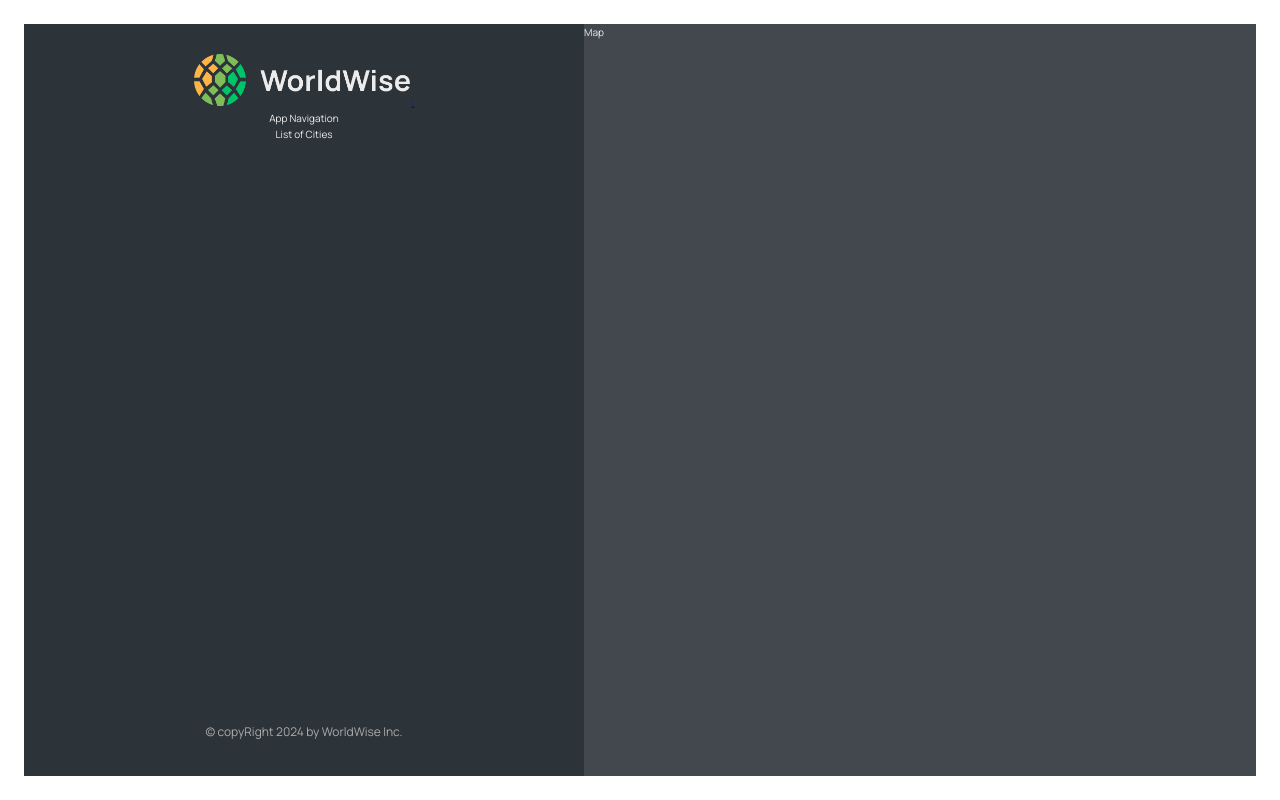
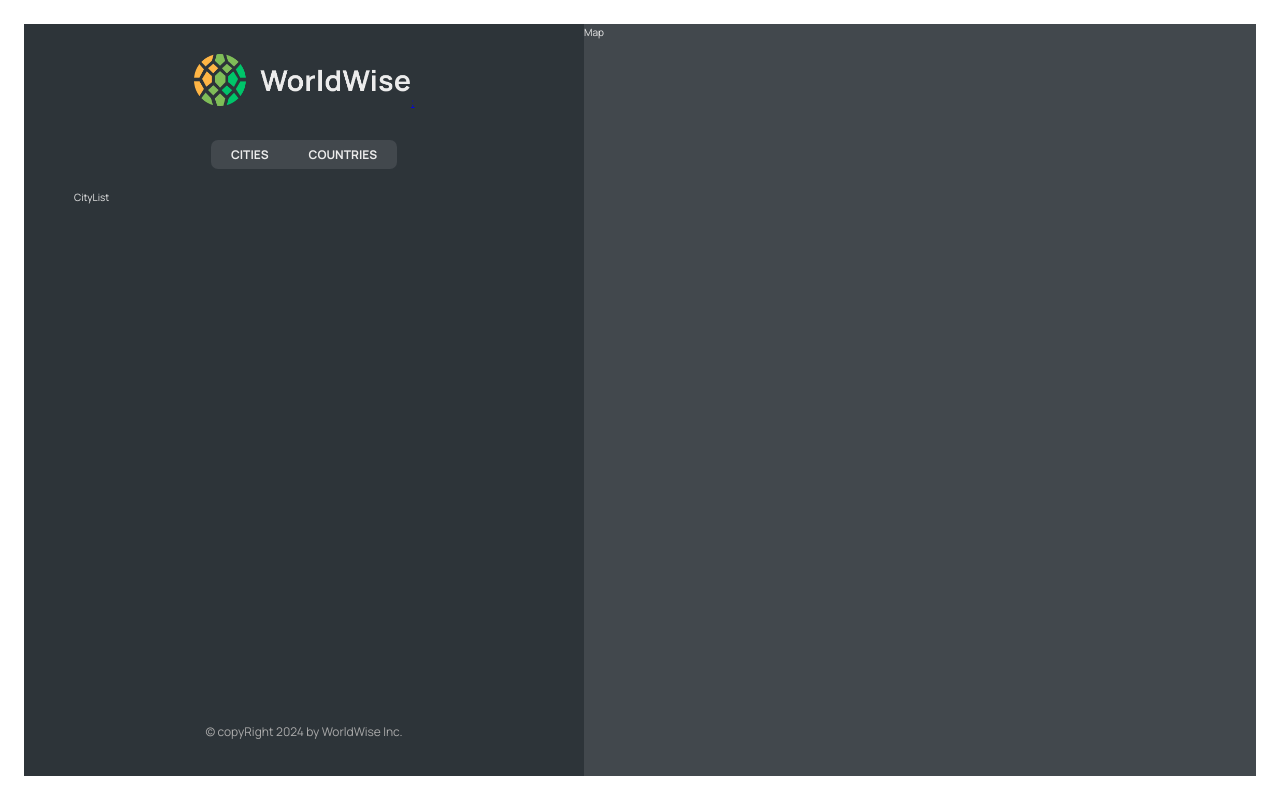
Before and after one commit to danialajz/world-wise, a React (Vite) app: page /app in a window 1280 px wide. Built offline with nearby package versions, Linux system fonts and the light colour scheme.

Commit message:
add cityList

```diff
--- a/package.json
+++ b/package.json
@@ -10,6 +10,7 @@
     "preview": "vite preview"
   },
   "dependencies": {
+    "json-server": "^1.0.0-beta.3",
     "react": "^18.3.1",
     "react-dom": "^18.3.1",
     "react-router-dom": "^6.27.0"
--- a/src/App.jsx
+++ b/src/App.jsx
@@ -6,16 +6,22 @@
 import AppLayout from "./pages/AppLayout";
 import Homepage from "./pages/HomePage";
 import Login from "./pages/Login";
+import CityList from "./components/CityList";
 
 function App() {
   return (
     <BrowserRouter>
       <Routes>
-        <Route path="/" element={<Homepage />} />
+        <Route index element={<Homepage />} />
         <Route path="product" element={<Product />} />
         <Route path="pricing" element={<Pricing />} />
-        <Route path="/login" element={<Login /> } />
-        <Route path="app" element={<AppLayout />} />
+        <Route path="/login" element={<Login />} />
+        <Route path="app" element={<AppLayout />}>
+          <Route index element={<CityList />} />
+          <Route path="cities" element={<CityList />} />
+          <Route path="countries" element={<p>Countries</p>} />
+          <Route path="form" element={<p>Form</p>} />
+        </Route>
         <Route path="*" element={<PageNotFound />} />
       </Routes>
     </BrowserRouter>
--- a/src/components/AppNav.jsx
+++ b/src/components/AppNav.jsx
@@ -1,7 +1,19 @@
 import React from "react";
 import styles from "./AppNav.module.css";
+import { NavLink } from "react-router-dom";
 function AppNav() {
-  return <nav className={styles.nav}>App Navigation</nav>;
+  return (
+    <nav className={styles.nav}>
+      <ul>
+        <li>
+          <NavLink to="cities">Cities</NavLink>
+        </li>
+        <li>
+          <NavLink to="countries">Countries</NavLink>
+        </li>
+      </ul>
+    </nav>
+  );
 }
 
 export default AppNav;
--- a/src/components/AppNav.module.css
+++ b/src/components/AppNav.module.css
@@ -1,7 +1,28 @@
-.app {
-  height: 100vh;
-  padding: 2.4rem;
-  overscroll-behavior-y: none;
+.nav {
+  margin-top: 3rem;
+  margin-bottom: 2rem;
+}
+
+.nav ul {
+  list-style: none;
   display: flex;
-  position: relative;
+  background-color: var(--color-dark--2);
+  border-radius: 7px;
 }
+
+.nav a:link,
+.nav a:visited {
+  display: block;
+  color: inherit;
+  text-decoration: none;
+  text-transform: uppercase;
+  font-size: 1.2rem;
+  font-weight: 700;
+  padding: 0.5rem 2rem;
+  border-radius: 5px;
+}
+
+/* CSS Modules feature */
+.nav a:global(.active) {
+  background-color: var(--color-dark--0);
+}
--- /dev/null
+++ b/src/components/CityList.jsx
@@ -0,0 +1,7 @@
+import React from "react";
+import styles from "./CityList.module.css";
+function CityList() {
+  return <ul className={styles.cityList}>CityList</ul>;
+}
+
+export default CityList;
--- a/src/components/SideBar.jsx
+++ b/src/components/SideBar.jsx
@@ -2,13 +2,14 @@
 import Logo from "./Logo";
 import AppNav from "./AppNav";
 import styles from "./SideBar.module.css";
+import { Outlet } from "react-router";
 
 function SideBar() {
   return (
     <div className={styles.sidebar}>
       <Logo />
       <AppNav />
-      <p>List of Cities</p>
+      <Outlet />
       <footer className={styles.footer}>
         <p className={styles.copyright}>
           &copy; copyRight {new Date().getFullYear()} by WorldWise Inc.
```
Also changed, not shown: 1 other file (tests, documents, lock files or other folders).
